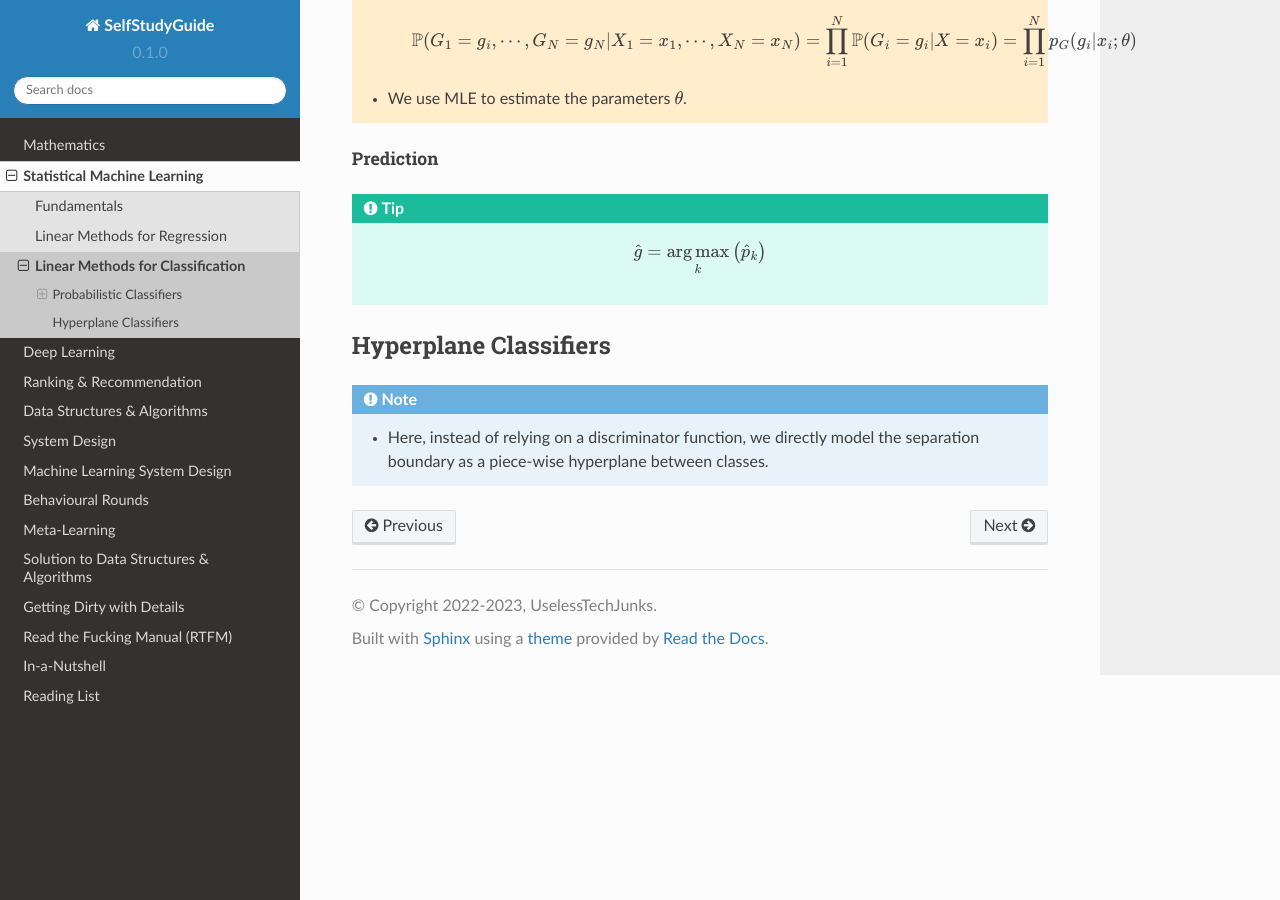
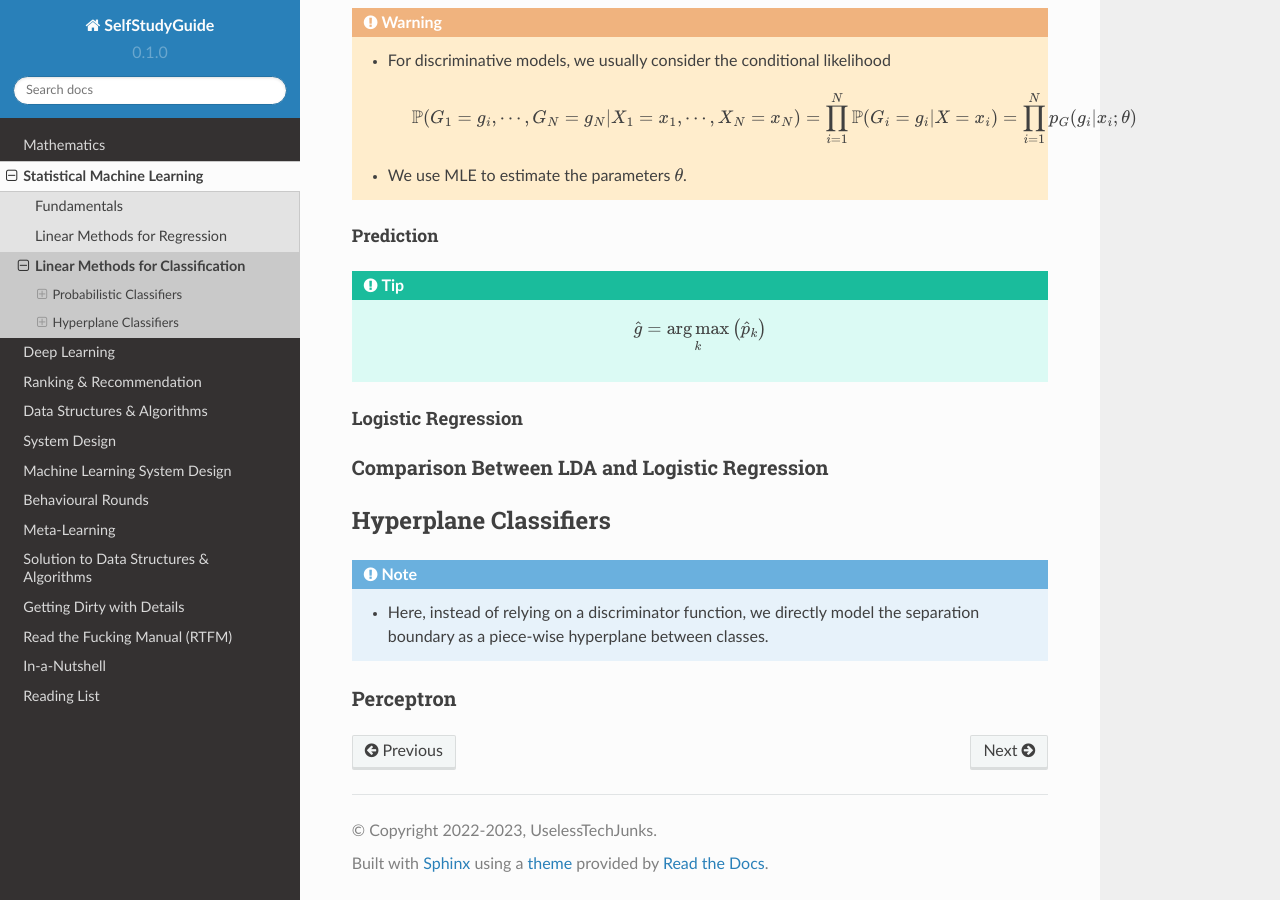
Before and after one commit to uselesstechjunks/leetcode, a Sphinx documentation site: the page built from docs/source/ml/linearcls.rst, in a window 1280 px wide and 900 px high, scrolled down 3023 px. Built offline with Sphinx 7.4.7 and the Read the Docs theme 2.0.0, drawn with Linux system fonts in a browser that asks for light colours.

Commit message:
Update linearcls.rst

```diff
--- a/docs/source/ml/linearcls.rst
+++ b/docs/source/ml/linearcls.rst
@@ -33,6 +33,8 @@ Generative Models
 
 		* :math:`\pi_k=\mathbb{P}(G=k)` is the **class prior** and it parameterises a :math:`\mathrm{Multinoulli}(\pi_1,\cdots,\pi_k)` over the classes.
 		* :math:`f_k(x)=\mathbb{P}(X=x|G=k)` is the **conditional data-density per class** :math:`k`.
+
+.. tip::
 	* We note that since we're interested in the arg max, we won't be needing to compute the normalisation constant in the denominator as that's the same for all classes.
 	* If we assume that the in-class data density is Gaussian, then we have LDA and QDA classifiers.
 
@@ -101,8 +103,17 @@ Prediction
 .. tip::
 	.. math:: \hat{g}=\underset{k}{\arg\max}\left(\hat{p}_k\right)
 
+Logistic Regression
+--------------------------------------------------------------------------------------
+
+Comparison Between LDA and Logistic Regression
+======================================================================================
+
 **************************************************************************************
 Hyperplane Classifiers
 **************************************************************************************
 .. note::
 	* Here, instead of relying on a discriminator function, we directly model the separation boundary as a piece-wise hyperplane between classes.
+
+Perceptron
+======================================================================================
```
